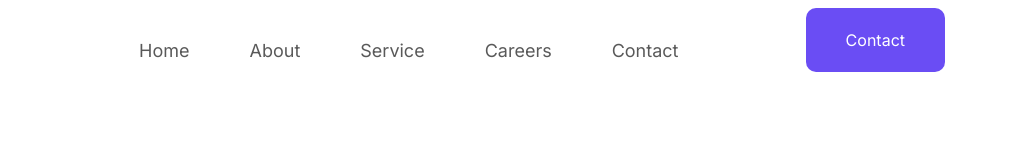
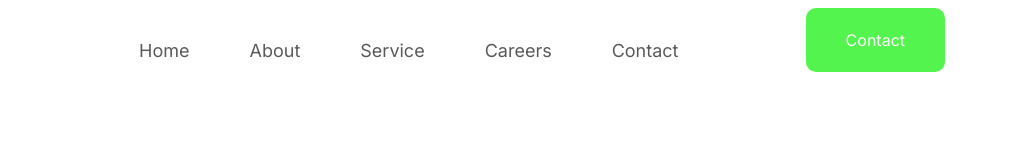
Before and after one commit to ShagorKhanDev/masum, a plain HTML site: page index.html in a window 1280 px wide. Shown: the full height of the page, 253-1280 px from the left. Drawn offline with Linux system fonts and the light colour scheme.

Commit message:
bg change

```diff
--- a/css/style.css
+++ b/css/style.css
@@ -32,10 +32,11 @@ transition: .4s;
 }
 .contactBtn{
     padding: 20px 40px;
-    background: #6A4DF4;
+    background: rgb(83, 244, 77);
     color: #fff;
     border-radius: 10px;
 }
+
 /* Header Part End */
 
 /* Header Part Start */
```
